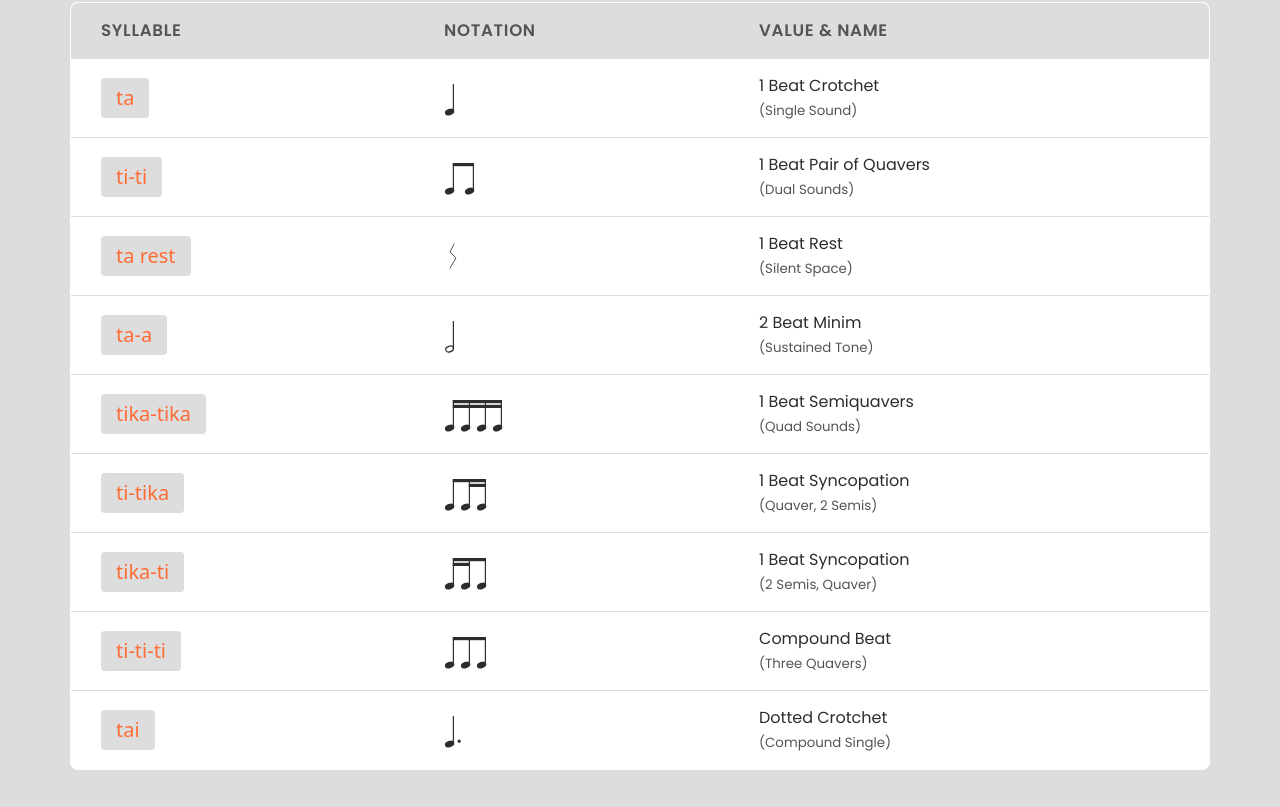
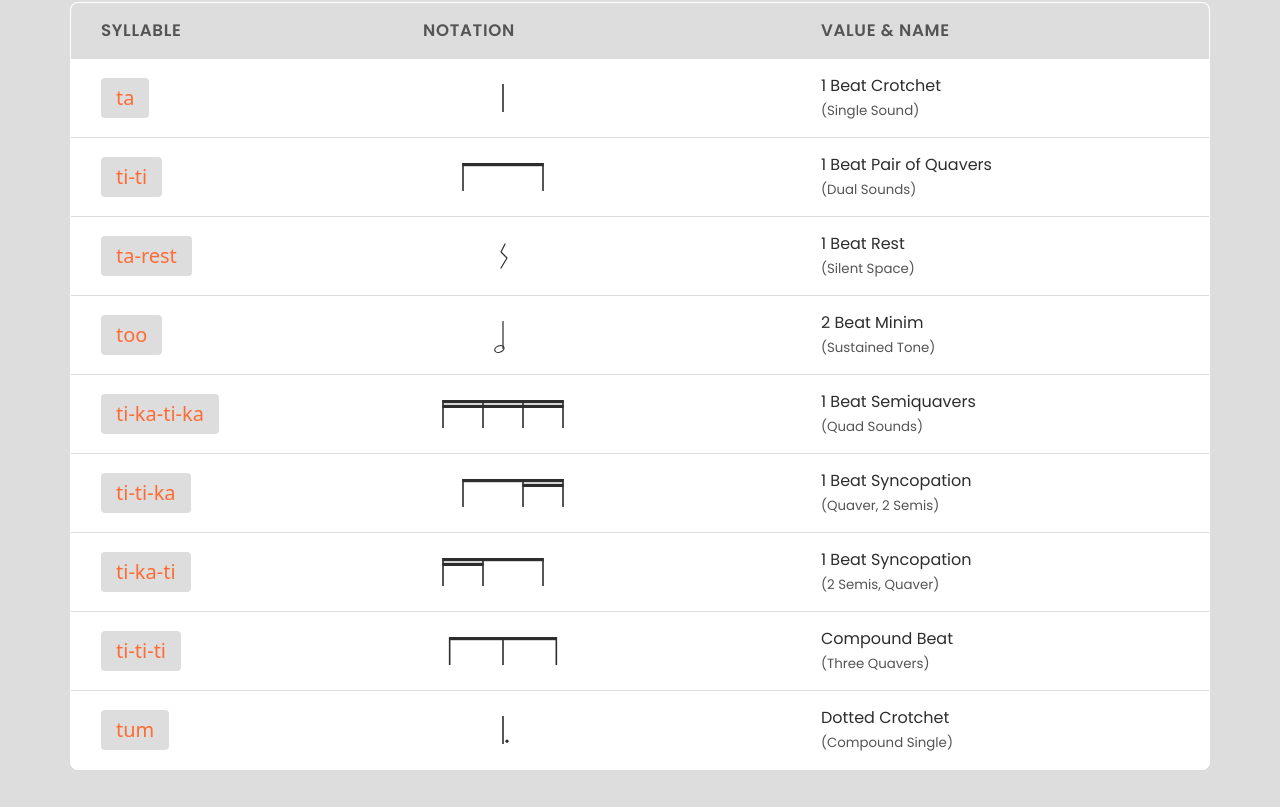
Before and after one commit to StockoL/solfaic, a website with bundled scripts: page classroom.html in a window 1280 px wide. Shown: the part 556-1363 px from the top of the page. Built offline with nearby package versions, Linux system fonts and the light colour scheme; a web font is replaced by a local one.

Commit message:
fix: update Classroom's reference table to the current rhythm vocabulary
The Kodaly Reference Matrix is hand-coded static HTML (not generated from MOTIF_LIBRARY), so it silently drifted when the melodic engine sprint renamed the rhythm vocabulary - it was still teaching ta rest, ta-a, tika-tika, ti-tika, tika-ti, and tai, none of which exist any more (now ta-rest, too, ti-ka-ti-ka, ti-ti-ka, ti-ka-ti, tum).

Also restyled every notation preview to match the noteheads-only-on-too/toom rule this sprint established - every row previously drew a solid notehead on every single note, including the one row (too) that's actually supposed to have a HOLLOW notehead. Generated the replacement SVG markup directly from rhythm-notation.js's real renderRhythmSVG() for each of the 9 motifs rather than hand-deriving coordinates again, so these previews are guaranteed pixel-consistent with what the Practice Room actually renders.

Fixed two Level Guide accordion descriptions that had drifted further than just spelling: Level 2's and Level 3's text swapped which level the semiquaver subdivisions (ti-ka-ti-ka, ti-ka-ti, ti-ti-ka) actually belong to - they moved to Level 2 in this sprint's data.js restructure, not Level 3. Level 3's text now describes what's actually new there (tri-o-la triplets, the rest-ti anacrusis pickup, 8-bar forms).

Deliberately did not add Level 4 or any pitch/solfege content - scoped to fixing what's already there, per direction.

Verified visually and via the DOM: all 9 syllable tokens read correctly in order, notation renders cleanly with consistent sizing, and all three level guide texts now match data.js's actual levelRules. No console errors.

```diff
--- a/classroom.html
+++ b/classroom.html
@@ -179,18 +179,11 @@
               <td>
                 <div class="table-svg-preview">
                   <svg
-                    viewBox="0 0 40 100"
+                    viewBox="0 0 400 100"
                     fill="currentColor"
                     aria-hidden="true"
                   >
-                    <ellipse
-                      cx="14"
-                      cy="85"
-                      rx="12"
-                      ry="8"
-                      transform="rotate(-20 14 85)"
-                    />
-                    <rect x="22" y="15" width="3" height="70" />
+                    <rect x="198" y="15" width="4" height="70" />
                   </svg>
                 </div>
               </td>
@@ -205,27 +198,13 @@
               <td>
                 <div class="table-svg-preview">
                   <svg
-                    viewBox="0 0 80 100"
+                    viewBox="0 0 400 100"
                     fill="currentColor"
                     aria-hidden="true"
                   >
-                    <ellipse
-                      cx="14"
-                      cy="85"
-                      rx="12"
-                      ry="8"
-                      transform="rotate(-20 14 85)"
-                    />
-                    <rect x="22" y="15" width="3" height="70" />
-                    <ellipse
-                      cx="64"
-                      cy="85"
-                      rx="12"
-                      ry="8"
-                      transform="rotate(-20 64 85)"
-                    />
-                    <rect x="72" y="15" width="3" height="70" />
-                    <rect x="22" y="15" width="53" height="8" />
+                    <rect x="98" y="15" width="4" height="70" />
+                    <rect x="298" y="15" width="4" height="70" />
+                    <rect x="98.5" y="15" width="203" height="8" />
                   </svg>
                 </div>
               </td>
@@ -236,19 +215,22 @@
               </td>
             </tr>
             <tr>
-              <td><span class="syllable-token">ta rest</span></td>
+              <td><span class="syllable-token">ta-rest</span></td>
               <td>
                 <div class="table-svg-preview">
                   <svg
-                    viewBox="0 0 40 100"
+                    viewBox="0 0 400 100"
                     fill="currentColor"
-                    stroke="currentColor"
-                    stroke-width="2"
-                    stroke-linecap="round"
-                    stroke-linejoin="round"
                     aria-hidden="true"
                   >
-                    <path d="M 25 20 L 15 40 L 30 55 L 15 80" fill="none" />
+                    <path
+                      d="M 205 20 L 195 40 L 210 55 L 195 80"
+                      fill="none"
+                      stroke="currentColor"
+                      stroke-width="3"
+                      stroke-linecap="round"
+                      stroke-linejoin="round"
+                    />
                   </svg>
                 </div>
               </td>
@@ -259,31 +241,25 @@
               </td>
             </tr>
             <tr>
-              <td><span class="syllable-token">ta-a</span></td>
+              <td><span class="syllable-token">too</span></td>
               <td>
                 <div class="table-svg-preview">
                   <svg
-                    viewBox="0 0 40 100"
-                    fill="none"
-                    stroke="currentColor"
-                    stroke-width="3"
+                    viewBox="0 0 400 100"
+                    fill="currentColor"
                     aria-hidden="true"
                   >
                     <ellipse
-                      cx="14"
+                      cx="191"
                       cy="85"
-                      rx="10"
-                      ry="7"
-                      transform="rotate(-20 14 85)"
+                      rx="12"
+                      ry="8"
+                      transform="rotate(-20 191 85)"
+                      fill="none"
+                      stroke="currentColor"
+                      stroke-width="3"
                     />
-                    <rect
-                      x="22"
-                      y="15"
-                      width="3"
-                      height="70"
-                      fill="currentColor"
-                      stroke="none"
-                    />
+                    <rect x="198.5" y="15" width="3" height="70" />
                   </svg>
                 </div>
               </td>
@@ -294,48 +270,20 @@
               </td>
             </tr>
             <tr>
-              <td><span class="syllable-token">tika-tika</span></td>
+              <td><span class="syllable-token">ti-ka-ti-ka</span></td>
               <td>
                 <div class="table-svg-preview">
                   <svg
-                    viewBox="0 0 160 100"
+                    viewBox="0 0 400 100"
                     fill="currentColor"
                     aria-hidden="true"
                   >
-                    <ellipse
-                      cx="14"
-                      cy="85"
-                      rx="12"
-                      ry="8"
-                      transform="rotate(-20 14 85)"
-                    />
-                    <rect x="22" y="15" width="3" height="70" />
-                    <ellipse
-                      cx="54"
-                      cy="85"
-                      rx="12"
-                      ry="8"
-                      transform="rotate(-20 54 85)"
-                    />
-                    <rect x="62" y="15" width="3" height="70" />
-                    <ellipse
-                      cx="94"
-                      cy="85"
-                      rx="12"
-                      ry="8"
-                      transform="rotate(-20 94 85)"
-                    />
-                    <rect x="102" y="15" width="3" height="70" />
-                    <ellipse
-                      cx="134"
-                      cy="85"
-                      rx="12"
-                      ry="8"
-                      transform="rotate(-20 134 85)"
-                    />
-                    <rect x="142" y="15" width="3" height="70" />
-                    <rect x="22" y="15" width="123" height="8" />
-                    <rect x="22" y="27" width="123" height="8" />
+                    <rect x="48" y="15" width="4" height="70" />
+                    <rect x="148" y="15" width="4" height="70" />
+                    <rect x="248" y="15" width="4" height="70" />
+                    <rect x="348" y="15" width="4" height="70" />
+                    <rect x="48.5" y="15" width="303" height="8" />
+                    <rect x="48.5" y="27" width="303" height="8" />
                   </svg>
                 </div>
               </td>
@@ -346,40 +294,19 @@
               </td>
             </tr>
             <tr>
-              <td><span class="syllable-token">ti-tika</span></td>
+              <td><span class="syllable-token">ti-ti-ka</span></td>
               <td>
                 <div class="table-svg-preview">
                   <svg
-                    viewBox="0 0 120 100"
+                    viewBox="0 0 400 100"
                     fill="currentColor"
                     aria-hidden="true"
                   >
-                    <ellipse
-                      cx="14"
-                      cy="85"
-                      rx="12"
-                      ry="8"
-                      transform="rotate(-20 14 85)"
-                    />
-                    <rect x="22" y="15" width="3" height="70" />
-                    <ellipse
-                      cx="54"
-                      cy="85"
-                      rx="12"
-                      ry="8"
-                      transform="rotate(-20 54 85)"
-                    />
-                    <rect x="62" y="15" width="3" height="70" />
-                    <ellipse
-                      cx="94"
-                      cy="85"
-                      rx="12"
-                      ry="8"
-                      transform="rotate(-20 94 85)"
-                    />
-                    <rect x="102" y="15" width="3" height="70" />
-                    <rect x="22" y="15" width="83" height="8" />
-                    <rect x="62" y="27" width="43" height="8" />
+                    <rect x="98" y="15" width="4" height="70" />
+                    <rect x="248" y="15" width="4" height="70" />
+                    <rect x="348" y="15" width="4" height="70" />
+                    <rect x="98.5" y="15" width="253" height="8" />
+                    <rect x="248.5" y="27" width="103" height="8" />
                   </svg>
                 </div>
               </td>
@@ -390,40 +317,19 @@
               </td>
             </tr>
             <tr>
-              <td><span class="syllable-token">tika-ti</span></td>
+              <td><span class="syllable-token">ti-ka-ti</span></td>
               <td>
                 <div class="table-svg-preview">
                   <svg
-                    viewBox="0 0 120 100"
+                    viewBox="0 0 400 100"
                     fill="currentColor"
                     aria-hidden="true"
                   >
-                    <ellipse
-                      cx="14"
-                      cy="85"
-                      rx="12"
-                      ry="8"
-                      transform="rotate(-20 14 85)"
-                    />
-                    <rect x="22" y="15" width="3" height="70" />
-                    <ellipse
-                      cx="54"
-                      cy="85"
-                      rx="12"
-                      ry="8"
-                      transform="rotate(-20 54 85)"
-                    />
-                    <rect x="62" y="15" width="3" height="70" />
-                    <ellipse
-                      cx="94"
-                      cy="85"
-                      rx="12"
-                      ry="8"
-                      transform="rotate(-20 94 85)"
-                    />
-                    <rect x="102" y="15" width="3" height="70" />
-                    <rect x="22" y="15" width="83" height="8" />
-                    <rect x="22" y="27" width="43" height="8" />
+                    <rect x="48" y="15" width="4" height="70" />
+                    <rect x="148" y="15" width="4" height="70" />
+                    <rect x="298" y="15" width="4" height="70" />
+                    <rect x="48.5" y="15" width="253" height="8" />
+                    <rect x="48.5" y="27" width="103" height="8" />
                   </svg>
                 </div>
               </td>
@@ -438,35 +344,14 @@
               <td>
                 <div class="table-svg-preview">
                   <svg
-                    viewBox="0 0 120 100"
+                    viewBox="0 0 400 100"
                     fill="currentColor"
                     aria-hidden="true"
                   >
-                    <ellipse
-                      cx="14"
-                      cy="85"
-                      rx="12"
-                      ry="8"
-                      transform="rotate(-20 14 85)"
-                    />
-                    <rect x="22" y="15" width="3" height="70" />
-                    <ellipse
-                      cx="54"
-                      cy="85"
-                      rx="12"
-                      ry="8"
-                      transform="rotate(-20 54 85)"
-                    />
-                    <rect x="62" y="15" width="3" height="70" />
-                    <ellipse
-                      cx="94"
-                      cy="85"
-                      rx="12"
-                      ry="8"
-                      transform="rotate(-20 94 85)"
-                    />
-                    <rect x="102" y="15" width="3" height="70" />
-                    <rect x="22" y="15" width="83" height="8" />
+                    <rect x="64.67" y="15" width="4" height="70" />
+                    <rect x="198" y="15" width="4" height="70" />
+                    <rect x="331.33" y="15" width="4" height="70" />
+                    <rect x="65.17" y="15" width="269.66" height="8" />
                   </svg>
                 </div>
               </td>
@@ -477,23 +362,16 @@
               </td>
             </tr>
             <tr>
-              <td><span class="syllable-token">tai</span></td>
+              <td><span class="syllable-token">tum</span></td>
               <td>
                 <div class="table-svg-preview">
                   <svg
-                    viewBox="0 0 50 100"
+                    viewBox="0 0 400 100"
                     fill="currentColor"
                     aria-hidden="true"
                   >
-                    <ellipse
-                      cx="14"
-                      cy="85"
-                      rx="12"
-                      ry="8"
-                      transform="rotate(-20 14 85)"
-                    />
-                    <rect x="22" y="15" width="3" height="70" />
-                    <circle cx="38" cy="78" r="4" />
+                    <rect x="198" y="15" width="4" height="70" />
+                    <circle cx="210" cy="78" r="4" />
                   </svg>
                 </div>
               </td>
@@ -545,8 +423,8 @@
             >
               <div class="accordion__content flow">
                 <p>
-                  Introduces 2/4, 3/4, and 4/4 time using only ta, ti-ti, and ta
-                  rest across short 2-bar phrases.
+                  Introduces 2/4, 3/4, and 4/4 time using only ta, ti-ti, and
+                  ta-rest across short 2-bar phrases.
                 </p>
                 <div
                   class="accordion__video"
@@ -592,8 +470,9 @@
             >
               <div class="accordion__content flow">
                 <p>
-                  Introduces 6/8 compound time and 4-bar classical forms with
-                  enforced cadences.
+                  Introduces 6/8 compound time, the semiquaver subdivisions
+                  (ti-ka-ti-ka, ti-ka-ti, ti-ti-ka), and 4-bar classical forms
+                  with enforced cadences.
                 </p>
                 <div
                   class="accordion__video"
@@ -639,8 +518,8 @@
             >
               <div class="accordion__content flow">
                 <p>
-                  Adds semiquaver subdivisions (tika-tika, tika-ti, ti-tika) and
-                  extended 8-bar phrase forms.
+                  Adds triplet subdivisions (tri-o-la), the rest-ti anacrusis
+                  pickup, and extended 8-bar phrase forms.
                 </p>
                 <div
                   class="accordion__video"
```
